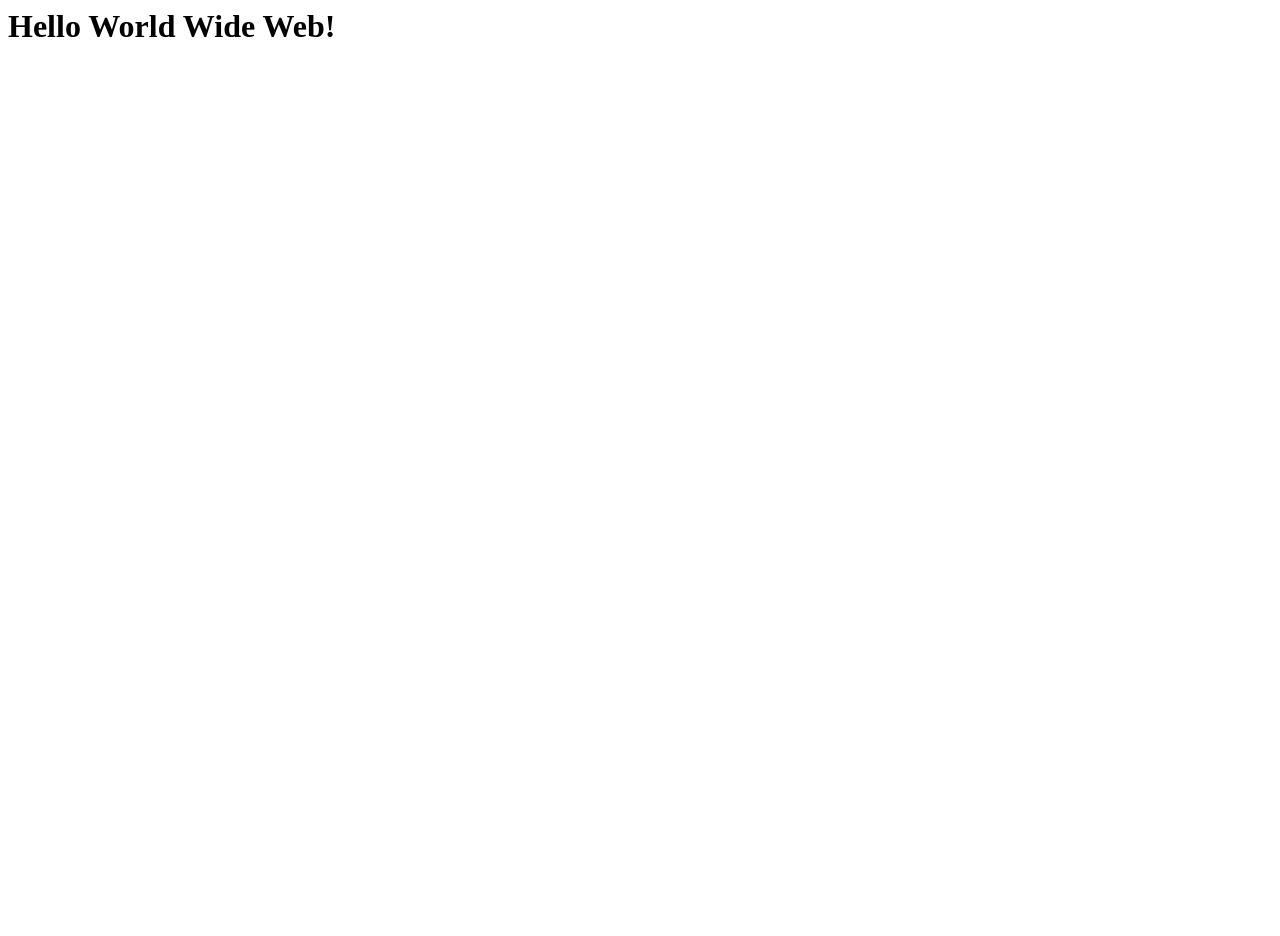
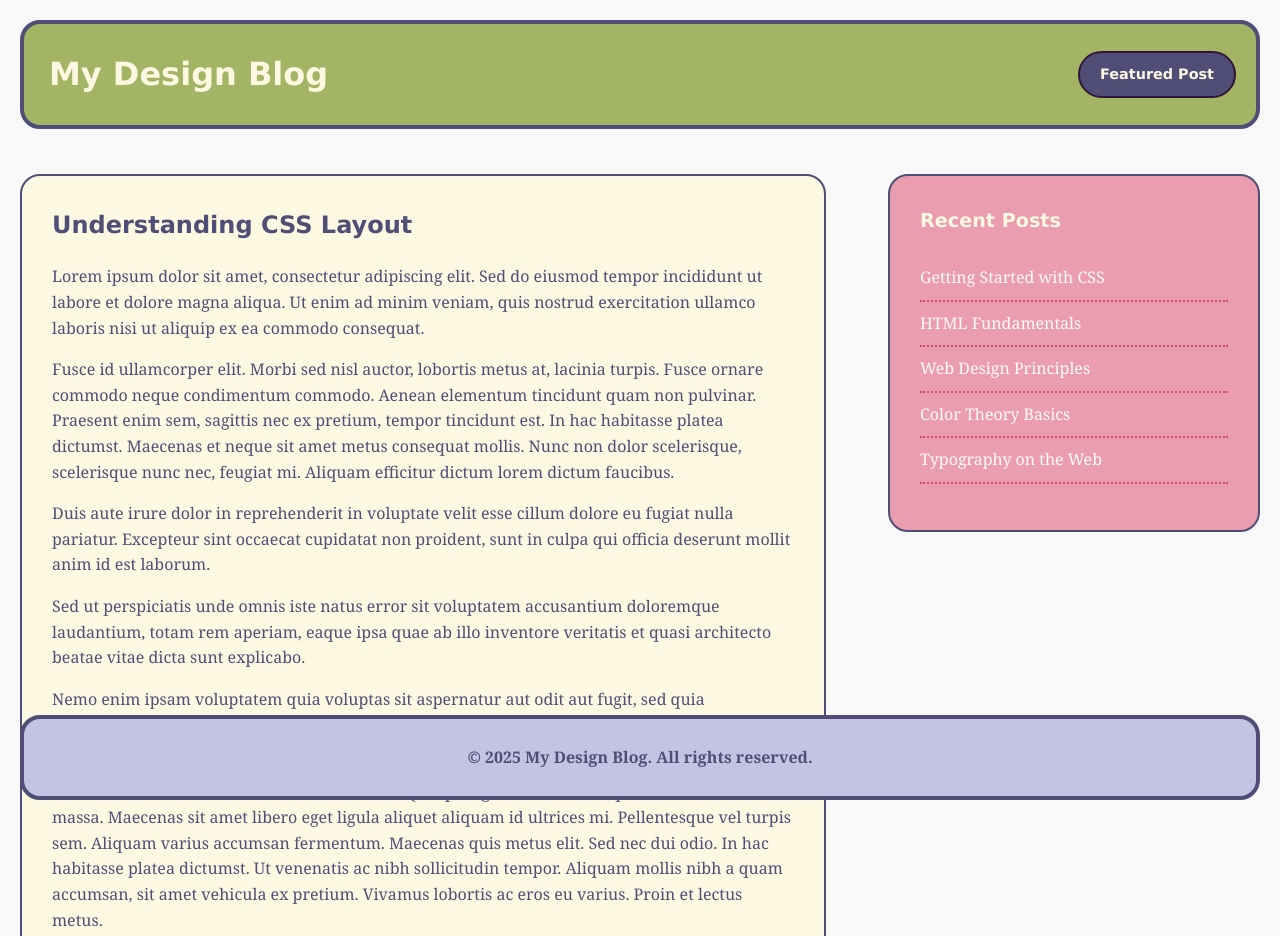
Before and after one commit to ChloeL018/exercise-5, a plain HTML site: page index.html in a window 1280 px wide. Shown: the top 936 px of the page. Before the commit the page ends 800 px from the top, so only its background shows below. Drawn offline with Linux system fonts and the light colour scheme.

Commit message:
( ◕ ◞ ◕ ) auto commit

```diff
--- a/index.html
+++ b/index.html
@@ -1 +1,161 @@
-<h1>Hello World Wide Web!</h1>
+<!DOCTYPE html>
+<html lang="en-ca">
+  <head>
+    <title>Exercise 5: CSS Layout</title>
+    <meta charset="utf-8">
+    <style>
+      * {
+        box-sizing: border-box;
+      }
+
+      body {
+        margin: 0;
+        padding: 20px;
+        line-height: 1.6;
+        font-family: Georgia, serif;
+        background-color: #F8F8F8;
+
+      }
+
+      header {
+        padding: 25px;
+        margin-bottom: 45px;
+        background-color: #A3B565;
+        position: relative;
+        border-radius: 20px;
+        border: 4px solid #504E76;
+
+
+
+
+      }
+
+      header h1 {
+        margin: 0;
+        font-size: 2em;
+        font-family: Verdana, sans-serif;
+        color: #FDF8E2;
+
+      }
+
+      .badge {
+        padding: 10px 20px;
+        font-family: Verdana, sans-serif;
+        font-size: 0.9em;
+        font-weight: bold;
+        background-color: #504E76;
+        color: #FDF8E2;
+        border-radius: 25px;
+        position: absolute;
+        right: 20px;
+        top: 27px;
+        border: 2px solid #341539;
+
+
+      }
+
+      #main-content {
+        padding: 30px;
+        vertical-align: top;
+        background-color: #FDF8E2;
+        color: #504E76;
+        width: 65%;
+        display: inline-block;
+        border: 2px solid #504E76;
+        border-radius: 20px;
+
+      }
+
+      #main-content h2 {
+        margin-top: 0;
+        font-family: Verdana, sans-serif;
+      }
+
+      #main-content p {
+        margin-bottom: 15px;
+      }
+
+      #sidebar {
+        padding: 30px;
+        vertical-align: top;
+        background-color: #EA9DAE;
+        width: 30%;
+        display: inline-block;
+        float: right;
+        margin-left: 5%;
+        border-radius: 20px;
+        border: 2px solid #504E76;
+
+
+      }
+
+      #sidebar h3 {
+        margin-top: 0;
+        font-size: 1.2em;
+        font-family: Verdana, sans-serif;
+        color: #FDF8E2;
+
+
+      }
+
+      #sidebar ul {
+        list-style: none;
+        padding: 0;
+      }
+
+      #sidebar li {
+        padding: 9px 0;
+        border-bottom: 2px dotted #D04A70;
+        color: #FFFCF5;
+
+      }
+
+      footer {
+        padding: 10px;
+        margin-top: 20px;
+        background-color: #C4C3E3;
+        color: #504E76;
+        text-align: center;
+        position: sticky;
+        bottom: 0;
+        font-weight: bold;
+        border-radius: 20px;
+        border: 4px solid #504E76;
+
+
+      }
+    </style>
+  </head>
+  <body>
+    <header>
+      <h1>My Design Blog</h1>
+      <div class="badge">Featured Post</div>
+    </header>
+
+    <div id="main-content">
+      <h2>Understanding CSS Layout</h2>
+      <p>Lorem ipsum dolor sit amet, consectetur adipiscing elit. Sed do eiusmod tempor incididunt ut labore et dolore magna aliqua. Ut enim ad minim veniam, quis nostrud exercitation ullamco laboris nisi ut aliquip ex ea commodo consequat.</p>
+      <p>Fusce id ullamcorper elit. Morbi sed nisl auctor, lobortis metus at, lacinia turpis. Fusce ornare commodo neque condimentum commodo. Aenean elementum tincidunt quam non pulvinar. Praesent enim sem, sagittis nec ex pretium, tempor tincidunt est. In hac habitasse platea dictumst. Maecenas et neque sit amet metus consequat mollis. Nunc non dolor scelerisque, scelerisque nunc nec, feugiat mi. Aliquam efficitur dictum lorem dictum faucibus.</p>
+      <p>Duis aute irure dolor in reprehenderit in voluptate velit esse cillum dolore eu fugiat nulla pariatur. Excepteur sint occaecat cupidatat non proident, sunt in culpa qui officia deserunt mollit anim id est laborum.</p>
+      <p>Sed ut perspiciatis unde omnis iste natus error sit voluptatem accusantium doloremque laudantium, totam rem aperiam, eaque ipsa quae ab illo inventore veritatis et quasi architecto beatae vitae dicta sunt explicabo.</p>
+      <p>Nemo enim ipsam voluptatem quia voluptas sit aspernatur aut odit aut fugit, sed quia consequuntur magni dolores eos qui ratione voluptatem sequi nesciunt.</p>
+      <p>Lorem ipsum dolor sit amet, consectetur adipiscing elit. Donec pellentesque luctus magna in luctus. Nullam non cursus mi. In et orci tellus. Quisque eget rutrum dolor, pulvinar tincidunt massa. Maecenas sit amet libero eget ligula aliquet aliquam id ultrices mi. Pellentesque vel turpis sem. Aliquam varius accumsan fermentum. Maecenas quis metus elit. Sed nec dui odio. In hac habitasse platea dictumst. Ut venenatis ac nibh sollicitudin tempor. Aliquam mollis nibh a quam accumsan, sit amet vehicula ex pretium. Vivamus lobortis ac eros eu varius. Proin et lectus metus.</p>
+      <p>Phasellus rhoncus placerat viverra. Quisque interdum aliquet risus eu facilisis. Etiam vitae ipsum non tortor consectetur congue nec at mauris. Class aptent taciti sociosqu ad litora torquent per conubia nostra, per inceptos himenaeos. Aenean molestie lectus sit amet pellentesque volutpat. Maecenas nisi urna, iaculis id est sed, eleifend gravida nibh. Praesent fringilla nisl sed varius venenatis. Nam et cursus sapien, et molestie tortor. Praesent feugiat justo quam, non mollis ante malesuada vestibulum. Praesent cursus nunc neque, ut dignissim tortor mollis eu. Curabitur pretium lorem quis nibh volutpat aliquet. Phasellus ac dui non libero sagittis mollis. Fusce vel odio gravida, consequat lorem id, lobortis libero. Praesent id lacinia lectus.</p>
+    </div>
+
+    <div id="sidebar">
+      <h3>Recent Posts</h3>
+      <ul>
+        <li>Getting Started with CSS</li>
+        <li>HTML Fundamentals</li>
+        <li>Web Design Principles</li>
+        <li>Color Theory Basics</li>
+        <li>Typography on the Web</li>
+      </ul>
+    </div>
+
+    <footer>
+      <p>&copy; 2025 My Design Blog. All rights reserved.</p>
+    </footer>
+  </body>
+</html>
```
